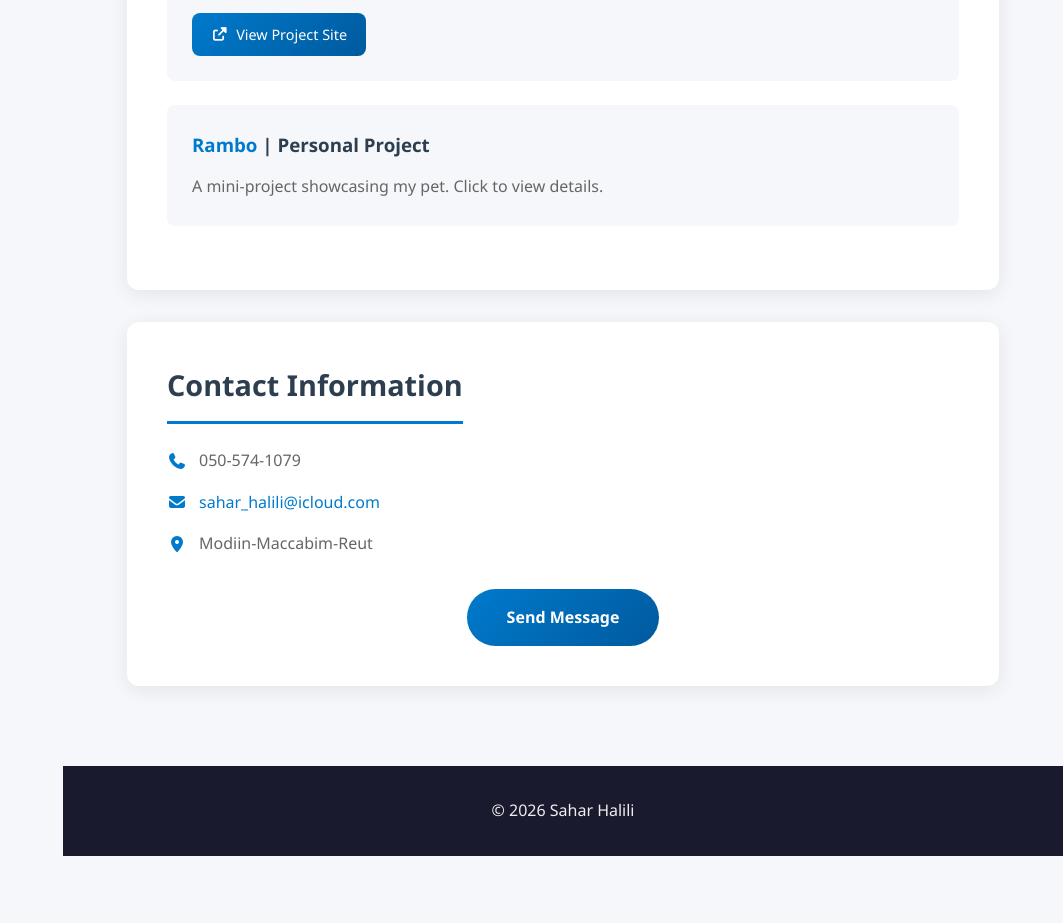
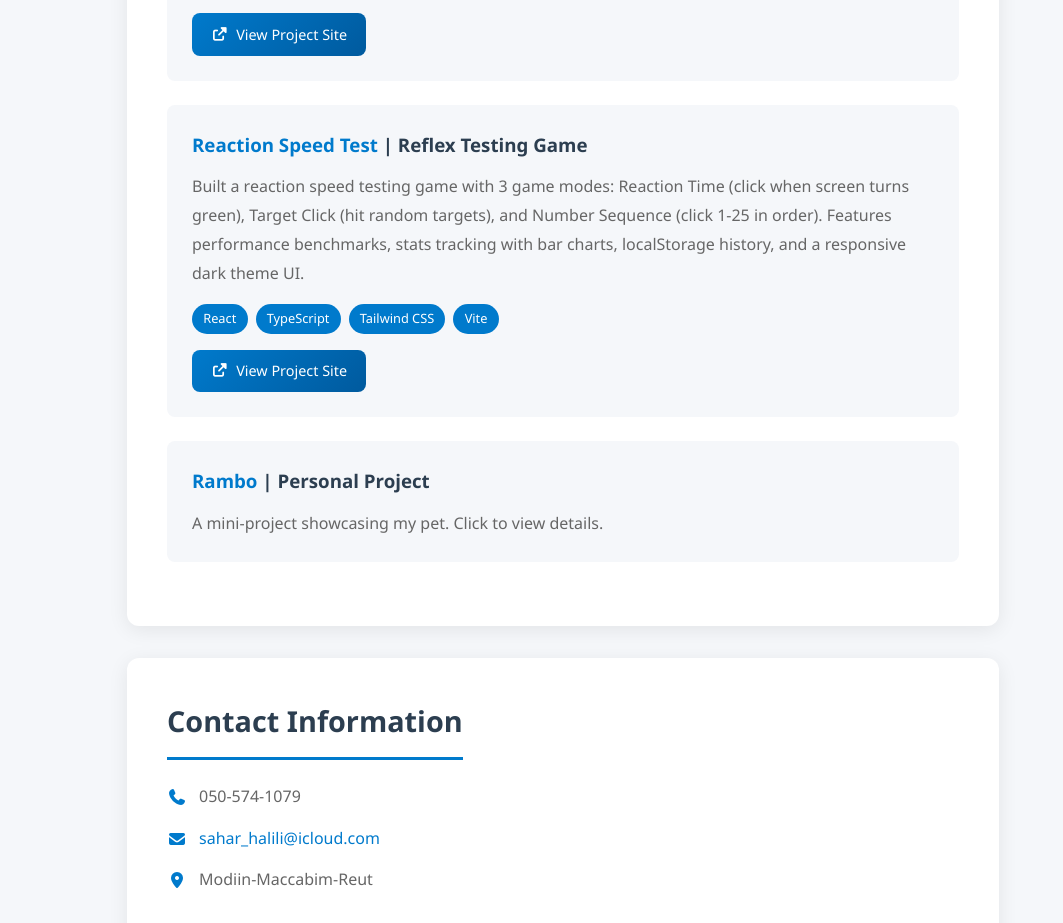
Before and after one commit to SaharHalili95/html-portfolio, a React (Vite) app: page /#/ in a window 1280 px wide. Shown: the part 3180-4103 px from the top of the page, without its empty margins (217-1280 px from the left). Before the commit the page ends 4036 px from the top, so only its background shows below. Built offline with nearby package versions, Linux system fonts and the light colour scheme.

Commit message:
Add Reaction Speed Test to portfolio projects
Co-Authored-By: Claude Opus 4.6 <noreply@anthropic.com>

```diff
--- a/src/data/portfolioData.ts
+++ b/src/data/portfolioData.ts
@@ -89,6 +89,15 @@ export const projectsData = [
     demoLink: "https://saharhalili95.github.io/crypto-portfolio/",
   },
   {
+    title: "Reaction Speed Test",
+    subtitle: "Reflex Testing Game",
+    description:
+      "Built a reaction speed testing game with 3 game modes: Reaction Time (click when screen turns green), Target Click (hit random targets), and Number Sequence (click 1-25 in order). Features performance benchmarks, stats tracking with bar charts, localStorage history, and a responsive dark theme UI.",
+    technologies: ["React", "TypeScript", "Tailwind CSS", "Vite"],
+    link: "https://github.com/SaharHalili95/reaction-speed-test",
+    demoLink: "https://saharhalili95.github.io/reaction-speed-test/",
+  },
+  {
     title: "Rambo",
     subtitle: "Personal Project",
     description: "A mini-project showcasing my pet. Click to view details.",
```
